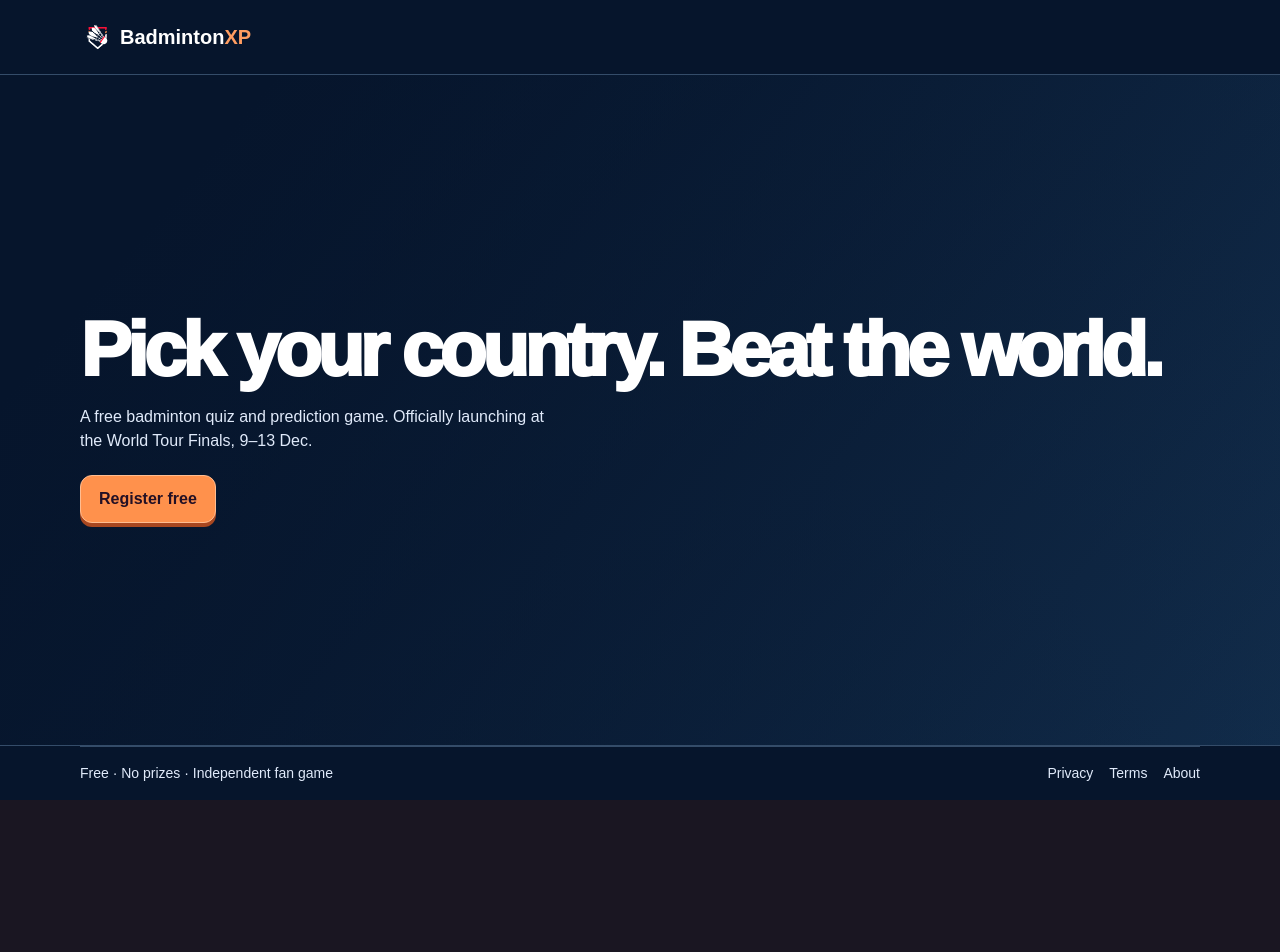
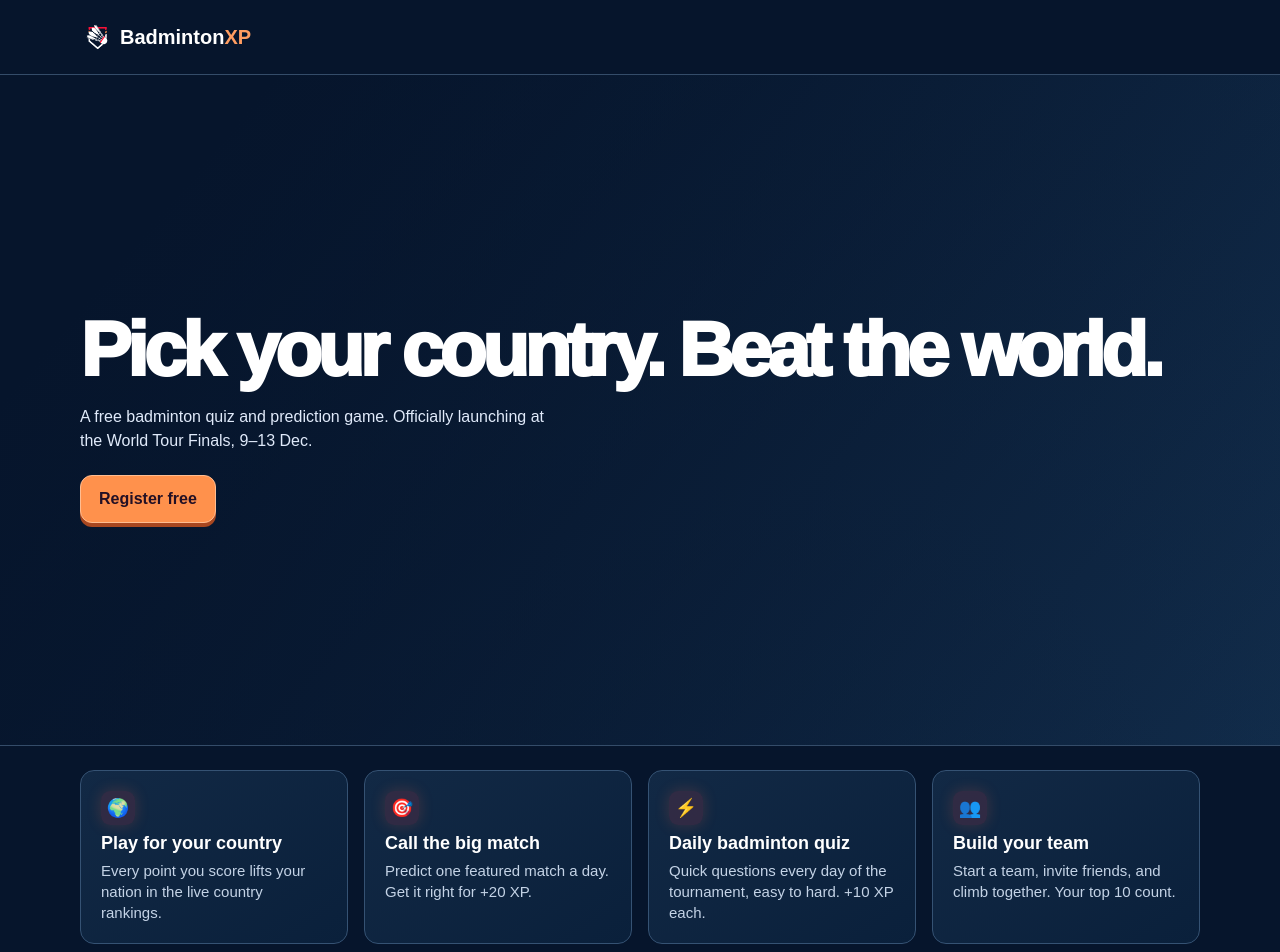
Before and after one commit to chrisspiteri08/badmintonxp, a Next.js app: page / in a window 1280 px wide. Shown: the top 952 px of the page. Before the commit the page ends 800 px from the top, so only its background shows below. Built offline with nearby package versions, Linux system fonts and the light colour scheme.

Commit message:
Add tournament benefits to the signup landing page

```diff
--- a/src/app/(launch)/launch.css
+++ b/src/app/(launch)/launch.css
@@ -49,7 +49,7 @@
   position: relative;
   isolation: isolate;
   display: flex;
-  flex: 1;
+  min-height: calc(100svh - 166px);
   padding: 36px max(18px, calc((100% - 1120px) / 2));
   background: linear-gradient(130deg, #06152c 15%, #143151);
   border-block: 1px solid #344c69;
@@ -128,6 +128,7 @@
 }
 @media (min-width: 800px) {
   .launch-hero {
+    min-height: calc(100svh - 128px);
     padding-block: 54px;
   }
 }
@@ -140,3 +141,67 @@
 .launch-footer p {
   margin: 0;
 }
+
+.launch-benefits {
+  width: min(1120px, calc(100% - 36px));
+  margin-inline: auto;
+  padding-block: 24px 28px;
+  text-align: center;
+}
+.launch-benefit-grid {
+  display: grid;
+  grid-template-columns: repeat(2, minmax(0, 1fr));
+  gap: 10px;
+  margin: 0;
+  padding: 0;
+  list-style: none;
+  text-align: left;
+}
+.launch-benefit {
+  padding: 13px;
+  border: 1px solid #355273;
+  border-radius: 14px;
+  background: linear-gradient(145deg, #122945, #0a203b);
+}
+.launch-benefit-icon {
+  display: grid;
+  place-items: center;
+  width: 34px;
+  height: 34px;
+  margin-bottom: 8px;
+  border-radius: 9px;
+  background: #71304655;
+  box-shadow: 0 0 15px #ff6c4333;
+  font-size: 18px;
+}
+.launch-benefit h2 {
+  margin-bottom: 5px;
+  color: #fff;
+  font-size: 15px;
+  font-weight: 800;
+  line-height: 1.2;
+}
+.launch-benefit p,
+.launch-benefit-note {
+  color: #c4d3e6;
+  font-size: 13px;
+  line-height: 1.42;
+}
+.launch-benefit-note {
+  margin-block: 16px 12px;
+}
+@media (min-width: 800px) {
+  .launch-benefit-grid {
+    grid-template-columns: repeat(4, minmax(0, 1fr));
+    gap: 16px;
+  }
+  .launch-benefit {
+    padding: 20px;
+  }
+  .launch-benefit h2 {
+    font-size: 18px;
+  }
+  .launch-benefit p {
+    font-size: 15px;
+  }
+}
--- a/src/app/(launch)/layout.tsx
+++ b/src/app/(launch)/layout.tsx
@@ -26,7 +26,7 @@ export default function LaunchLayout({
       </header>
       {children}
       <footer className="launch-footer">
-        <p>Free · No prizes · Independent fan game</p>
+        <p>Independent fan game</p>
         <nav aria-label="BadmintonXP information">
           <Link href="/privacy">Privacy</Link>
           <Link href="/terms">Terms</Link>
--- a/src/app/(launch)/page.tsx
+++ b/src/app/(launch)/page.tsx
@@ -19,10 +19,34 @@ export const metadata: Metadata = {
   twitter: { card: "summary_large_image", title, description },
 };
 
+const benefits = [
+  {
+    icon: "🌍",
+    title: "Play for your country",
+    copy: "Every point you score lifts your nation in the live country rankings.",
+  },
+  {
+    icon: "🎯",
+    title: "Call the big match",
+    copy: "Predict one featured match a day. Get it right for +20 XP.",
+  },
+  {
+    icon: "⚡",
+    title: "Daily badminton quiz",
+    copy: "Quick questions every day of the tournament, easy to hard. +10 XP each.",
+  },
+  {
+    icon: "👥",
+    title: "Build your team",
+    copy: "Start a team, invite friends, and climb together. Your top 10 count.",
+  },
+];
+
 export default async function Landing() {
   const hero = await landingHeroUrl(publicV1Config(process.env));
   return (
-    <main className="launch-hero" aria-labelledby="launch-title">
+    <main className="launch-home">
+      <section className="launch-hero" aria-labelledby="launch-title">
         {hero && (
           <Image
             src={hero}
@@ -41,6 +65,26 @@ export default async function Landing() {
             Register free
           </Link>
         </div>
+      </section>
+      <section className="launch-benefits" aria-label="Why play BadmintonXP">
+        <ul className="launch-benefit-grid">
+          {benefits.map(({ icon, title, copy }) => (
+            <li className="launch-benefit" key={title}>
+              <span className="launch-benefit-icon" aria-hidden="true">
+                {icon}
+              </span>
+              <h2>{title}</h2>
+              <p>{copy}</p>
+            </li>
+          ))}
+        </ul>
+        <p className="launch-benefit-note">
+          Free to play. Every tournament starts at 0.
+        </p>
+        <Link className="launch-button" href="/play/account?mode=signup">
+          Register free
+        </Link>
+      </section>
     </main>
   );
 }
```
Also changed, not shown: 2 other files (tests, documents, lock files or other folders). Lines whose indentation alone changed are shown as unchanged.
